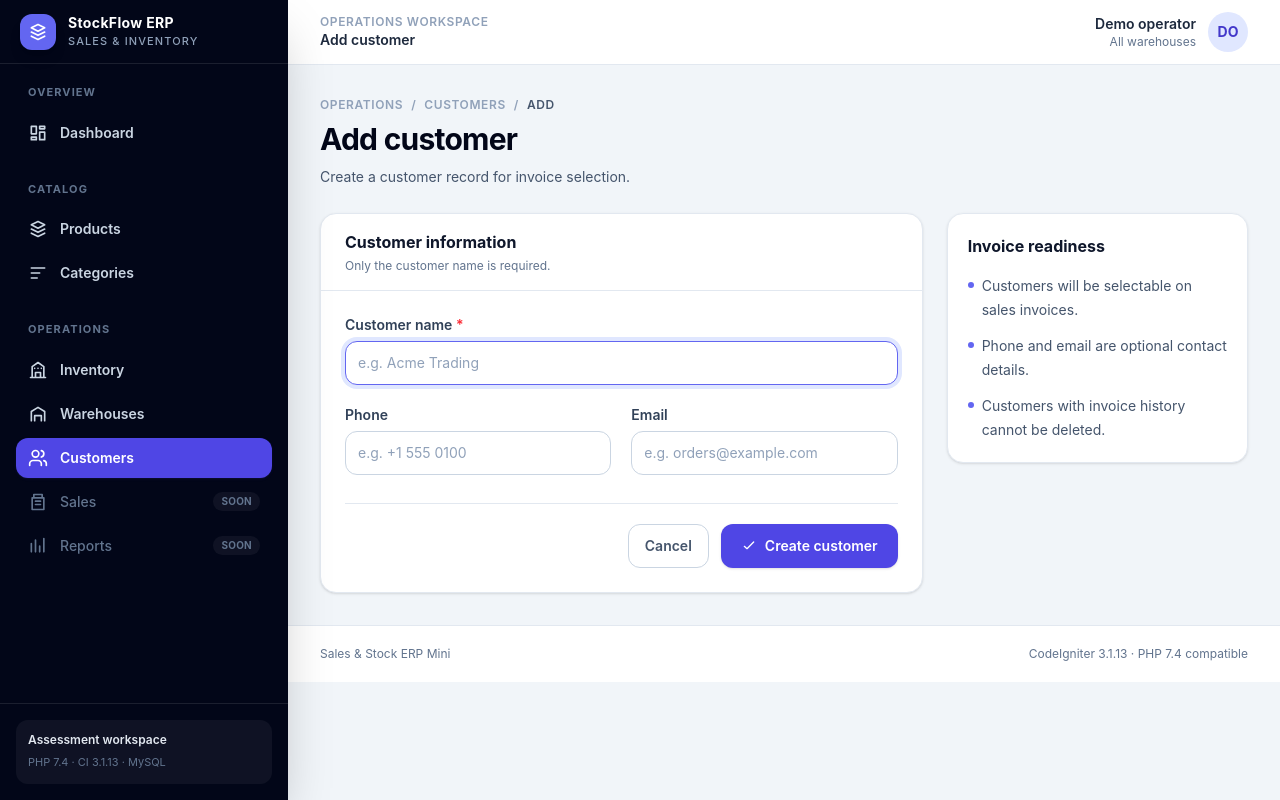
After one commit to ahishamali10/erp_stocks_sales, a CodeIgniter app: page /customers/create in a window 1280 px wide. The commit adds this page. Run offline with CodeIgniter, Linux system fonts and the light colour scheme.

Commit message:
Add customer management

```diff
--- a/application/config/routes.php
+++ b/application/config/routes.php
@@ -72,5 +72,11 @@ $route['warehouses/store'] = 'warehouses/store';
 $route['warehouses/edit/(:num)'] = 'warehouses/edit/$1';
 $route['warehouses/update/(:num)'] = 'warehouses/update/$1';
 $route['warehouses/toggle-status/(:num)'] = 'warehouses/toggle_status/$1';
+$route['customers'] = 'customers/index';
+$route['customers/create'] = 'customers/create';
+$route['customers/store'] = 'customers/store';
+$route['customers/edit/(:num)'] = 'customers/edit/$1';
+$route['customers/update/(:num)'] = 'customers/update/$1';
+$route['customers/delete/(:num)'] = 'customers/delete/$1';
 $route['404_override'] = '';
 $route['translate_uri_dashes'] = FALSE;
--- /dev/null
+++ b/application/controllers/Customers.php
@@ -0,0 +1,288 @@
+<?php
+defined('BASEPATH') OR exit('No direct script access allowed');
+
+class Customers extends CI_Controller
+{
+    public function __construct()
+    {
+        parent::__construct();
+
+        $this->load->model('Customer_model', 'customers');
+    }
+
+    public function index()
+    {
+        $search_input = $this->input->get('q');
+        $search = is_scalar($search_input) ? substr(trim((string) $search_input), 0, 200) : '';
+        $per_page = 10;
+        $total_rows = $this->customers->count_filtered($search);
+        $total_pages = max(1, (int) ceil($total_rows / $per_page));
+        $page = $this->positive_integer($this->input->get('page'));
+        $page = $page > 0 ? min($page, $total_pages) : 1;
+        $offset = ($page - 1) * $per_page;
+
+        $this->render('customers/index', array(
+            'page_title' => 'Customers',
+            'page_description' => 'Maintain customer contacts for sales invoices and account history.',
+            'active_nav' => 'customers',
+            'customers' => $this->customers->get_filtered($search, $per_page, $offset),
+            'search' => $search,
+            'pagination' => $this->build_pagination($page, $total_pages, $search),
+            'total_rows' => $total_rows,
+            'result_from' => $total_rows > 0 ? $offset + 1 : 0,
+            'result_to' => min($offset + $per_page, $total_rows),
+        ));
+    }
+
+    public function create()
+    {
+        $this->render('customers/form', array(
+            'page_title' => 'Add customer',
+            'page_description' => 'Create a customer record for invoice selection.',
+            'active_nav' => 'customers',
+            'customer' => NULL,
+            'form_action' => 'customers/store',
+            'submit_label' => 'Create customer',
+            'save_error' => '',
+        ));
+    }
+
+    public function store()
+    {
+        $this->require_post();
+
+        if (!$this->validate_customer()) {
+            return $this->render_form(NULL, 'customers/store', 'Create customer');
+        }
+
+        if (!$this->customers->create($this->customer_payload())) {
+            $this->log_database_error('creating a customer');
+            return $this->render_form(NULL, 'customers/store', 'Create customer', 'The customer could not be saved. Please try again.');
+        }
+
+        $this->session->set_flashdata('success', 'Customer created successfully.');
+        redirect('customers');
+    }
+
+    public function edit($id)
+    {
+        $customer = $this->find_or_404($id);
+
+        $this->render('customers/form', array(
+            'page_title' => 'Edit customer',
+            'page_description' => 'Update contact details without changing invoice history.',
+            'active_nav' => 'customers',
+            'customer' => $customer,
+            'form_action' => 'customers/update/'.$customer->id,
+            'submit_label' => 'Save changes',
+            'save_error' => '',
+        ));
+    }
+
+    public function update($id)
+    {
+        $this->require_post();
+        $customer = $this->find_or_404($id);
+
+        if (!$this->validate_customer()) {
+            return $this->render_form($customer, 'customers/update/'.$customer->id, 'Save changes');
+        }
+
+        if (!$this->customers->update($customer->id, $this->customer_payload())) {
+            $this->log_database_error('updating customer '.$customer->id);
+            return $this->render_form($customer, 'customers/update/'.$customer->id, 'Save changes', 'The customer could not be updated. Please try again.');
+        }
+
+        $this->session->set_flashdata('success', 'Customer updated successfully.');
+        redirect('customers');
+    }
+
+    public function delete($id)
+    {
+        $this->require_post();
+        $customer = $this->find_or_404($id);
+
+        if ($this->customers->count_sales($customer->id) > 0) {
+            $this->session->set_flashdata('error', 'Customer '.$customer->name.' cannot be deleted because invoices are assigned to it.');
+            redirect('customers');
+        }
+
+        if (!$this->customers->delete($customer->id)) {
+            $error = $this->db->error();
+
+            if ((int) $error['code'] !== 1451) {
+                $this->log_database_error('deleting customer '.$customer->id);
+            }
+
+            $this->session->set_flashdata('error', 'The customer could not be deleted. It may now be in use.');
+            redirect('customers');
+        }
+
+        $this->session->set_flashdata('success', 'Customer '.$customer->name.' was deleted.');
+        redirect('customers');
+    }
+
+    private function validate_customer()
+    {
+        $name_rule = array('customer_name_valid', function () {
+            $name = $this->input->post('name');
+            return is_scalar($name) && trim((string) $name) !== '' && strlen(trim((string) $name)) <= 200;
+        });
+        $phone_rule = array('customer_phone_valid', function () {
+            $phone = $this->input->post('phone');
+            return $phone === NULL || (is_scalar($phone) && strlen(trim((string) $phone)) <= 50);
+        });
+        $email_rule = array('customer_email_valid', function () {
+            $email = $this->input->post('email');
+
+            if ($email === NULL || (is_scalar($email) && trim((string) $email) === '')) {
+                return TRUE;
+            }
+
+            return is_scalar($email)
+                && strlen(trim((string) $email)) <= 150
+                && filter_var(trim((string) $email), FILTER_VALIDATE_EMAIL) !== FALSE;
+        });
+
+        $this->form_validation->set_message('customer_name_valid', 'The customer name is required and cannot exceed 200 characters.');
+        $this->form_validation->set_message('customer_phone_valid', 'The phone number cannot exceed 50 characters.');
+        $this->form_validation->set_message('customer_email_valid', 'Enter a valid email address no longer than 150 characters.');
+        $this->form_validation->set_rules('name', 'Customer name', array($name_rule));
+        $this->form_validation->set_rules('phone', 'Phone', array($phone_rule));
+        $this->form_validation->set_rules('email', 'Email', array($email_rule));
+
+        return $this->form_validation->run();
+    }
+
+    private function customer_payload()
+    {
+        $phone = trim((string) $this->input->post('phone'));
+        $email = trim((string) $this->input->post('email'));
+
+        return array(
+            'name' => trim((string) $this->input->post('name')),
+            'phone' => $phone === '' ? NULL : $phone,
+            'email' => $email === '' ? NULL : strtolower($email),
+        );
+    }
+
+    private function render_form($customer, $form_action, $submit_label, $save_error = '')
+    {
+        $this->output->set_status_header(422);
+        $this->render('customers/form', array(
+            'page_title' => $customer ? 'Edit customer' : 'Add customer',
+            'page_description' => $customer
+                ? 'Update contact details without changing invoice history.'
+                : 'Create a customer record for invoice selection.',
+            'active_nav' => 'customers',
+            'customer' => $customer,
+            'form_action' => $form_action,
+            'submit_label' => $submit_label,
+            'save_error' => $save_error,
+        ));
+    }
+
+    private function build_pagination($current_page, $total_pages, $search)
+    {
+        if ($total_pages <= 1) {
+            return array();
+        }
+
+        $items = array();
+
+        if ($current_page > 1) {
+            $items[] = array('type' => 'link', 'label' => 'Previous', 'url' => $this->customer_page_url($current_page - 1, $search), 'current' => FALSE);
+        }
+
+        $pages = array(1, $total_pages);
+        for ($page = max(1, $current_page - 2); $page <= min($total_pages, $current_page + 2); $page++) {
+            $pages[] = $page;
+        }
+
+        $pages = array_values(array_unique($pages));
+        sort($pages);
+        $previous_page = 0;
+
+        foreach ($pages as $page) {
+            if ($previous_page > 0 && $page > $previous_page + 1) {
+                $items[] = array('type' => 'ellipsis');
+            }
+
+            $items[] = array(
+                'type' => 'link',
+                'label' => (string) $page,
+                'url' => $this->customer_page_url($page, $search),
+                'current' => $page === $current_page,
+            );
+            $previous_page = $page;
+        }
+
+        if ($current_page < $total_pages) {
+            $items[] = array('type' => 'link', 'label' => 'Next', 'url' => $this->customer_page_url($current_page + 1, $search), 'current' => FALSE);
+        }
+
+        return $items;
+    }
+
+    private function customer_page_url($page, $search)
+    {
+        $query = array();
+
+        if ($search !== '') {
+            $query['q'] = $search;
+        }
+
+        if ($page > 1) {
+            $query['page'] = (int) $page;
+        }
+
+        $url = site_url('customers');
+
+        return empty($query) ? $url : $url.'?'.http_build_query($query, '', '&', PHP_QUERY_RFC3986);
+    }
+
+    private function render($view, $data)
+    {
+        $this->load->view('layouts/header', $data);
+        $this->load->view($view, $data);
+        $this->load->view('layouts/footer', $data);
+    }
+
+    private function find_or_404($id)
+    {
+        if (!$this->is_positive_integer($id)) {
+            show_404();
+        }
+
+        $customer = $this->customers->find((int) $id);
+
+        if (!$customer) {
+            show_404();
+        }
+
+        return $customer;
+    }
+
+    private function require_post()
+    {
+        if ($this->input->method(TRUE) !== 'POST') {
+            show_error('The requested method is not allowed.', 405, 'Method Not Allowed');
+        }
+    }
+
+    private function positive_integer($value)
+    {
+        return $this->is_positive_integer($value) ? (int) $value : 0;
+    }
+
+    private function is_positive_integer($value)
+    {
+        return is_scalar($value) && ctype_digit((string) $value) && (int) $value > 0;
+    }
+
+    private function log_database_error($context)
+    {
+        $error = $this->db->error();
+        log_message('error', 'Database error while '.$context.': '.$error['code'].' '.$error['message']);
+    }
+}
--- a/application/controllers/Welcome.php
+++ b/application/controllers/Welcome.php
@@ -9,6 +9,7 @@ class Welcome extends CI_Controller {
 		$this->load->model('Category_model', 'categories');
 		$this->load->model('Stock_model', 'stock');
 		$this->load->model('Warehouse_model', 'warehouses');
+		$this->load->model('Customer_model', 'customers');
 
 		$data = array(
 			'page_title' => 'Dashboard',
@@ -18,6 +19,7 @@ class Welcome extends CI_Controller {
 			'category_count' => $this->categories->count_all(),
 			'inventory_summary' => $this->stock->get_summary(),
 			'warehouse_summary' => $this->warehouses->get_summary(),
+			'customer_count' => $this->customers->count_all(),
 			'recent_products' => $this->products->get_recent(5),
 		);
 
--- /dev/null
+++ b/application/models/Customer_model.php
@@ -0,0 +1,98 @@
+<?php
+defined('BASEPATH') OR exit('No direct script access allowed');
+
+class Customer_model extends CI_Model
+{
+    private $table = 'customers';
+
+    public function count_filtered($search)
+    {
+        $this->db->from($this->table.' c');
+        $this->apply_search($search);
+
+        return (int) $this->db->count_all_results();
+    }
+
+    public function get_filtered($search, $limit, $offset)
+    {
+        $this->db
+            ->select('c.id, c.name, c.phone, c.email, c.created_at')
+            ->select('(SELECT COUNT(*) FROM sales s WHERE s.customer_id = c.id) AS sale_count', FALSE)
+            ->select('(SELECT COALESCE(SUM(s.total), 0) FROM sales s WHERE s.customer_id = c.id) AS total_spent', FALSE)
+            ->from($this->table.' c');
+
+        $this->apply_search($search);
+
+        return $this->db
+            ->order_by('c.id', 'DESC')
+            ->limit((int) $limit, (int) $offset)
+            ->get()
+            ->result();
+    }
+
+    public function get_all()
+    {
+        return $this->db
+            ->select('id, name, phone, email')
+            ->from($this->table)
+            ->order_by('name', 'ASC')
+            ->get()
+            ->result();
+    }
+
+    public function find($id)
+    {
+        return $this->db
+            ->select('id, name, phone, email, created_at')
+            ->from($this->table)
+            ->where('id', (int) $id)
+            ->limit(1)
+            ->get()
+            ->row();
+    }
+
+    public function create($data)
+    {
+        return $this->db->insert($this->table, $data);
+    }
+
+    public function update($id, $data)
+    {
+        return $this->db
+            ->where('id', (int) $id)
+            ->update($this->table, $data);
+    }
+
+    public function delete($id)
+    {
+        return $this->db
+            ->where('id', (int) $id)
+            ->delete($this->table);
+    }
+
+    public function count_sales($id)
+    {
+        return (int) $this->db
+            ->where('customer_id', (int) $id)
+            ->count_all_results('sales');
+    }
+
+    public function count_all()
+    {
+        return (int) $this->db->count_all($this->table);
+    }
+
+    private function apply_search($search)
+    {
+        if ($search === '') {
+            return;
+        }
+
+        $this->db
+            ->group_start()
+            ->like('c.name', $search)
+            ->or_like('c.phone', $search)
+            ->or_like('c.email', $search)
+            ->group_end();
+    }
+}
--- /dev/null
+++ b/application/views/customers/form.php
@@ -0,0 +1,80 @@
+<?php
+defined('BASEPATH') OR exit('No direct script access allowed');
+
+$name_value = set_value('name', $customer ? $customer->name : '', FALSE);
+$phone_value = set_value('phone', $customer ? $customer->phone : '', FALSE);
+$email_value = set_value('email', $customer ? $customer->email : '', FALSE);
+$name_error = trim(strip_tags(form_error('name')));
+$phone_error = trim(strip_tags(form_error('phone')));
+$email_error = trim(strip_tags(form_error('email')));
+?>
+<div class="mb-6">
+    <nav class="mb-2 flex items-center gap-2 text-xs font-semibold uppercase tracking-wider text-slate-400" aria-label="Breadcrumb">
+        <a href="<?php echo site_url(); ?>" class="hover:text-brand-700">Operations</a>
+        <span aria-hidden="true">/</span>
+        <a href="<?php echo site_url('customers'); ?>" class="hover:text-brand-700">Customers</a>
+        <span aria-hidden="true">/</span>
+        <span class="text-slate-600"><?php echo $customer ? 'Edit' : 'Add'; ?></span>
+    </nav>
+    <h1 class="text-2xl font-bold tracking-tight text-slate-950 sm:text-3xl"><?php echo html_escape($page_title); ?></h1>
+    <p class="mt-2 max-w-2xl text-sm leading-6 text-slate-600"><?php echo html_escape($page_description); ?></p>
+</div>
+
+<?php if ($save_error !== ''): ?>
+    <div class="mb-6 rounded-xl border border-red-200 bg-red-50 px-4 py-3 text-sm text-red-800" role="alert"><?php echo html_escape($save_error); ?></div>
+<?php endif; ?>
+
+<div class="grid gap-6 xl:grid-cols-[minmax(0,2fr)_minmax(280px,1fr)]">
+    <section class="rounded-2xl border border-slate-200 bg-white shadow-sm">
+        <div class="border-b border-slate-200 px-5 py-4 sm:px-6">
+            <h2 class="font-bold text-slate-900">Customer information</h2>
+            <p class="mt-1 text-xs text-slate-500">Only the customer name is required.</p>
+        </div>
+        <?php echo form_open($form_action, array('class' => 'p-5 sm:p-6')); ?>
+            <div>
+                <label for="customer-name" class="mb-1.5 block text-sm font-semibold text-slate-700">Customer name <span class="text-red-500" aria-hidden="true">*</span></label>
+                <input id="customer-name" type="text" name="name" value="<?php echo html_escape($name_value); ?>" maxlength="200" required autofocus autocomplete="organization" placeholder="e.g. Acme Trading" class="min-h-11 w-full rounded-xl border bg-white px-3 py-2.5 text-sm text-slate-900 outline-none transition placeholder:text-slate-400 focus:ring-4 <?php echo $name_error ? 'border-red-400 focus:border-red-500 focus:ring-red-100' : 'border-slate-300 focus:border-brand-500 focus:ring-brand-100'; ?>">
+                <?php if ($name_error): ?><p class="mt-1.5 text-xs font-medium text-red-600"><?php echo html_escape($name_error); ?></p><?php endif; ?>
+            </div>
+
+            <div class="mt-5 grid gap-5 sm:grid-cols-2">
+                <div>
+                    <label for="customer-phone" class="mb-1.5 block text-sm font-semibold text-slate-700">Phone</label>
+                    <input id="customer-phone" type="tel" name="phone" value="<?php echo html_escape($phone_value); ?>" maxlength="50" autocomplete="tel" placeholder="e.g. +1 555 0100" class="min-h-11 w-full rounded-xl border bg-white px-3 py-2.5 text-sm text-slate-900 outline-none transition placeholder:text-slate-400 focus:ring-4 <?php echo $phone_error ? 'border-red-400 focus:border-red-500 focus:ring-red-100' : 'border-slate-300 focus:border-brand-500 focus:ring-brand-100'; ?>">
+                    <?php if ($phone_error): ?><p class="mt-1.5 text-xs font-medium text-red-600"><?php echo html_escape($phone_error); ?></p><?php endif; ?>
+                </div>
+                <div>
+                    <label for="customer-email" class="mb-1.5 block text-sm font-semibold text-slate-700">Email</label>
+                    <input id="customer-email" type="email" name="email" value="<?php echo html_escape($email_value); ?>" maxlength="150" autocomplete="email" placeholder="e.g. orders@example.com" class="min-h-11 w-full rounded-xl border bg-white px-3 py-2.5 text-sm text-slate-900 outline-none transition placeholder:text-slate-400 focus:ring-4 <?php echo $email_error ? 'border-red-400 focus:border-red-500 focus:ring-red-100' : 'border-slate-300 focus:border-brand-500 focus:ring-brand-100'; ?>">
+                    <?php if ($email_error): ?><p class="mt-1.5 text-xs font-medium text-red-600"><?php echo html_escape($email_error); ?></p><?php endif; ?>
+                </div>
+            </div>
+
+            <div class="mt-7 flex flex-col-reverse gap-3 border-t border-slate-200 pt-5 sm:flex-row sm:justify-end">
+                <a href="<?php echo site_url('customers'); ?>" class="inline-flex min-h-11 items-center justify-center rounded-xl border border-slate-300 bg-white px-4 py-2.5 text-sm font-semibold text-slate-600 transition hover:bg-slate-50 hover:text-slate-900 focus:outline-none focus:ring-2 focus:ring-brand-500 focus:ring-offset-2">Cancel</a>
+                <button type="submit" class="inline-flex min-h-11 items-center justify-center gap-2 rounded-xl bg-brand-600 px-5 py-2.5 text-sm font-semibold text-white shadow-sm transition hover:bg-brand-700 focus:outline-none focus:ring-2 focus:ring-brand-500 focus:ring-offset-2">
+                    <svg aria-hidden="true" class="size-4" viewBox="0 0 24 24" fill="none" stroke="currentColor" stroke-width="2"><path stroke-linecap="round" stroke-linejoin="round" d="M5 12.5 9 16l10-10" /></svg>
+                    <?php echo html_escape($submit_label); ?>
+                </button>
+            </div>
+        <?php echo form_close(); ?>
+    </section>
+
+    <aside class="space-y-4">
+        <div class="rounded-2xl border border-slate-200 bg-white p-5 shadow-sm">
+            <h2 class="font-bold text-slate-900">Invoice readiness</h2>
+            <ul class="mt-4 space-y-3 text-sm leading-6 text-slate-600">
+                <li class="flex gap-2"><span class="mt-2 size-1.5 shrink-0 rounded-full bg-brand-500"></span><span>Customers will be selectable on sales invoices.</span></li>
+                <li class="flex gap-2"><span class="mt-2 size-1.5 shrink-0 rounded-full bg-brand-500"></span><span>Phone and email are optional contact details.</span></li>
+                <li class="flex gap-2"><span class="mt-2 size-1.5 shrink-0 rounded-full bg-brand-500"></span><span>Customers with invoice history cannot be deleted.</span></li>
+            </ul>
+        </div>
+        <?php if ($customer): ?>
+            <div class="rounded-2xl border border-slate-200 bg-slate-50 p-5">
+                <p class="text-xs font-semibold uppercase tracking-wider text-slate-400">Customer record</p>
+                <p class="mt-3 text-sm font-semibold text-slate-700">Created <?php echo html_escape(date('M j, Y', strtotime($customer->created_at))); ?></p>
+                <p class="mt-2 text-xs leading-5 text-slate-500">Invoice totals and history will appear after the Sales module is implemented.</p>
+            </div>
+        <?php endif; ?>
+    </aside>
+</div>
--- a/application/views/layouts/sidebar.php
+++ b/application/views/layouts/sidebar.php
@@ -64,6 +64,10 @@ $inactive_classes = 'text-slate-300 hover:bg-white/10 hover:text-white';
                 <svg aria-hidden="true" class="size-5 shrink-0" viewBox="0 0 24 24" fill="none" stroke="currentColor" stroke-width="2"><path stroke-linecap="round" stroke-linejoin="round" d="M4 20V9l8-5 8 5v11M8 20v-6h8v6" /></svg>
                 Warehouses
             </a>
+            <a href="<?php echo site_url('customers'); ?>" class="flex items-center gap-3 rounded-xl px-3 py-2.5 text-sm font-semibold transition <?php echo $active_nav === 'customers' ? $active_classes : $inactive_classes; ?>" <?php echo $active_nav === 'customers' ? 'aria-current="page"' : ''; ?>>
+                <svg aria-hidden="true" class="size-5 shrink-0" viewBox="0 0 24 24" fill="none" stroke="currentColor" stroke-width="2"><path stroke-linecap="round" stroke-linejoin="round" d="M16 21v-2a4 4 0 0 0-4-4H6a4 4 0 0 0-4 4v2M9 11a4 4 0 1 0 0-8 4 4 0 0 0 0 8Zm13 10v-2a4 4 0 0 0-3-3.87M16 3.13a4 4 0 0 1 0 7.75" /></svg>
+                Customers
+            </a>
             <span class="flex cursor-not-allowed items-center gap-3 rounded-xl px-3 py-2.5 text-sm font-medium text-slate-500" aria-disabled="true">
                 <svg aria-hidden="true" class="size-5 shrink-0" viewBox="0 0 24 24" fill="none" stroke="currentColor" stroke-width="2">
                     <path stroke-linecap="round" stroke-linejoin="round" d="M7 3h10v4H7V3ZM5 7h14v14H5V7Zm4 4h6m-6 4h6" />
```
Also changed, not shown: application/views/customers/index.php (added, +105 -0 lines), application/views/home/index.php (+18 -4 lines), README.md, assets/css/app.css.
